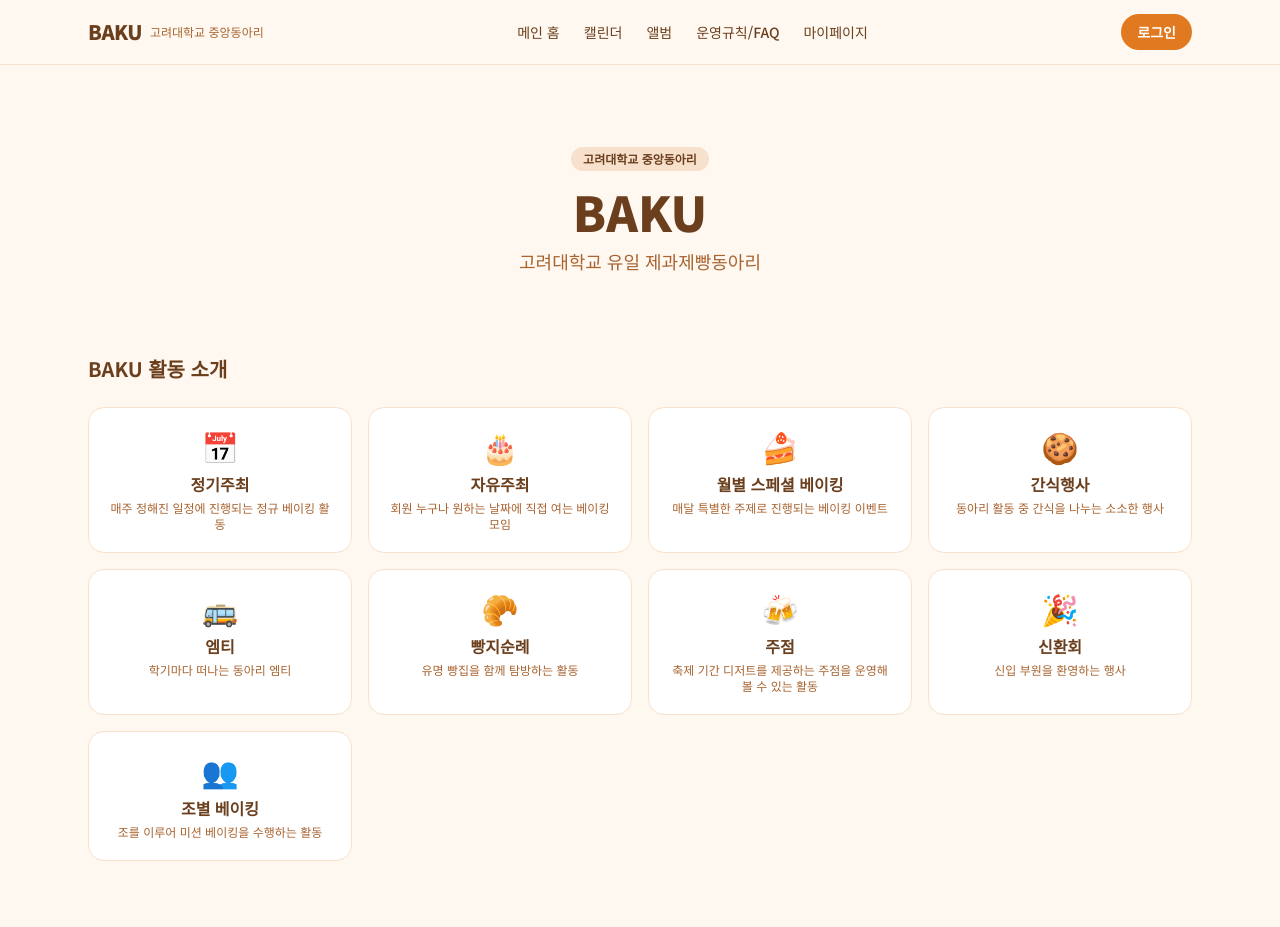
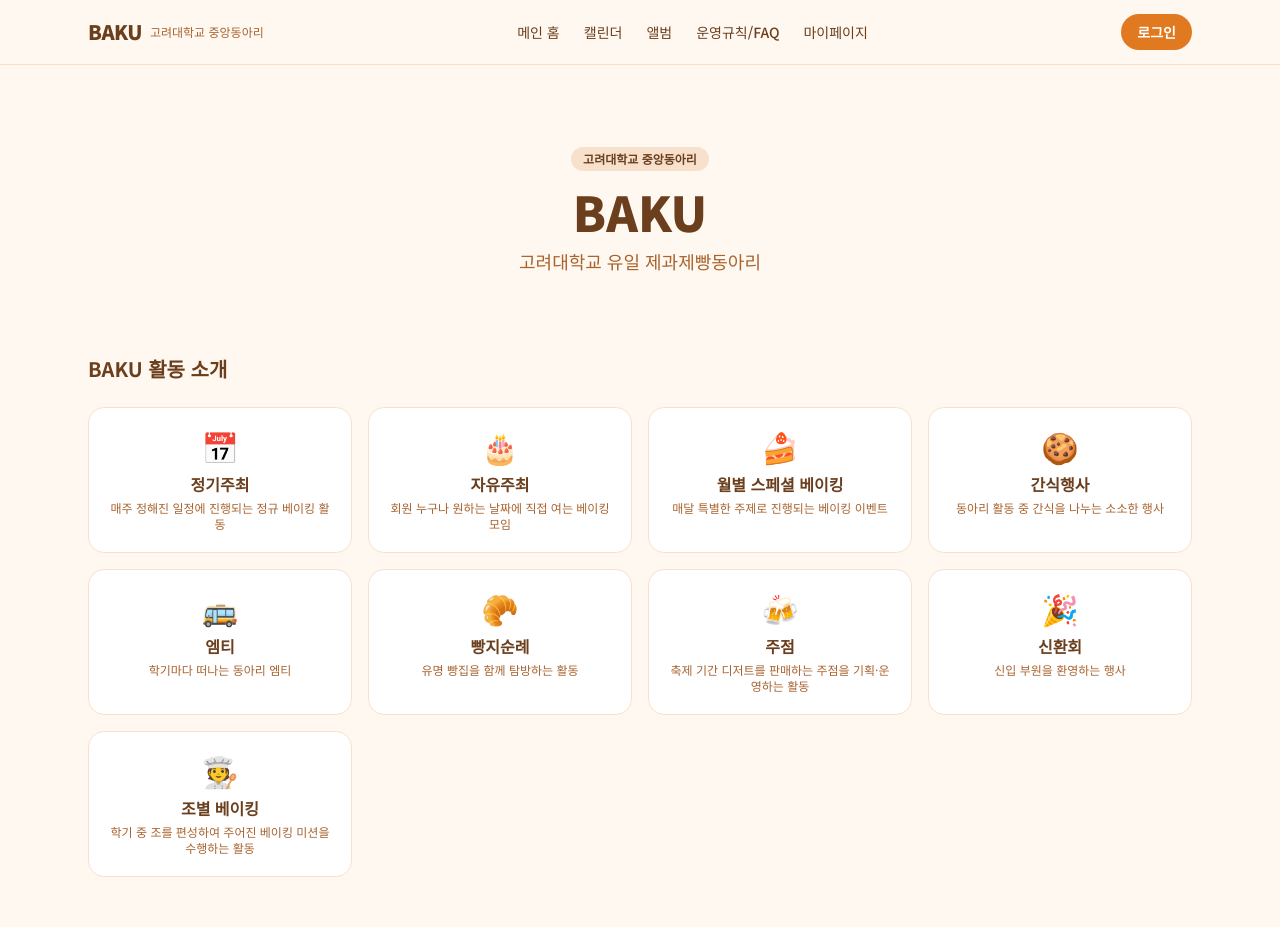
Before and after one commit to dayeonx/BAKU, a Next.js app: page / in a window 1280 px wide. Shown: the top 927 px of the page. Built offline with nearby package versions, Linux system fonts and the light colour scheme.

Commit message:
Polish 주점/조별 베이킹 copy and swap to chef emoji
Co-Authored-By: Claude Sonnet 5 <noreply@anthropic.com>

```diff
--- a/src/app/page.tsx
+++ b/src/app/page.tsx
@@ -7,9 +7,9 @@ const ACTIVITIES = [
   { emoji: "🍪", title: "간식행사", desc: "동아리 활동 중 간식을 나누는 소소한 행사" },
   { emoji: "🚌", title: "엠티", desc: "학기마다 떠나는 동아리 엠티" },
   { emoji: "🥐", title: "빵지순례", desc: "유명 빵집을 함께 탐방하는 활동" },
-  { emoji: "🍻", title: "주점", desc: "축제 기간 디저트를 제공하는 주점을 운영해볼 수 있는 활동" },
+  { emoji: "🍻", title: "주점", desc: "축제 기간 디저트를 판매하는 주점을 기획·운영하는 활동" },
   { emoji: "🎉", title: "신환회", desc: "신입 부원을 환영하는 행사" },
-  { emoji: "👥", title: "조별 베이킹", desc: "조를 이루어 미션 베이킹을 수행하는 활동" },
+  { emoji: "🧑‍🍳", title: "조별 베이킹", desc: "학기 중 조를 편성하여 주어진 베이킹 미션을 수행하는 활동" },
 ];
 
 // TODO: 담당자 확정되면 이름/연락처 채우기
```
